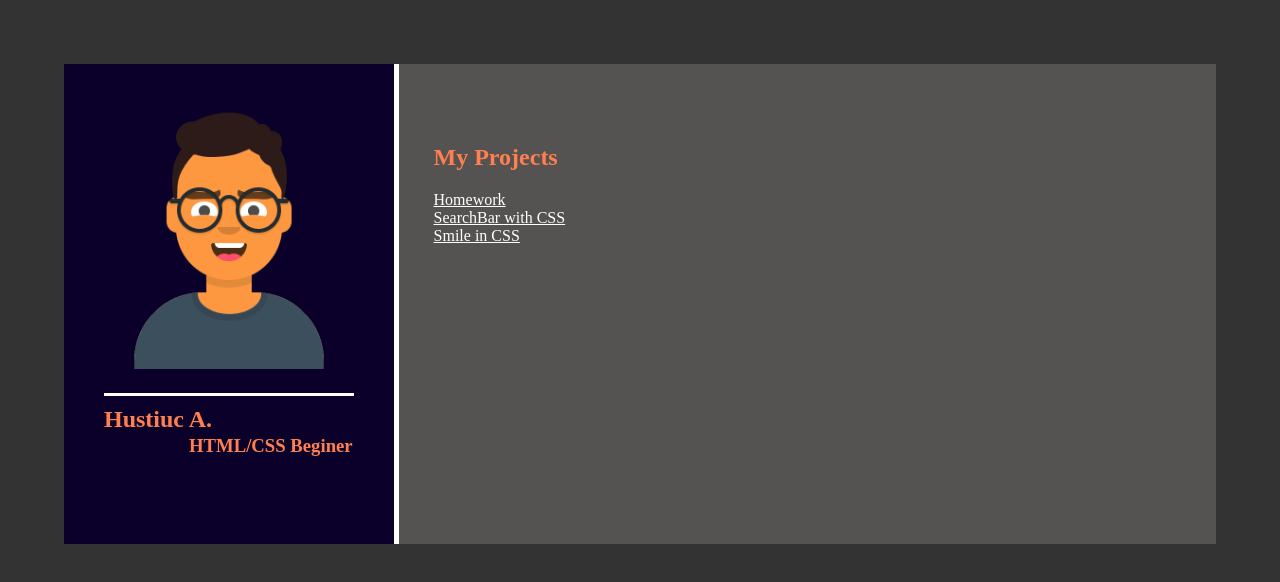
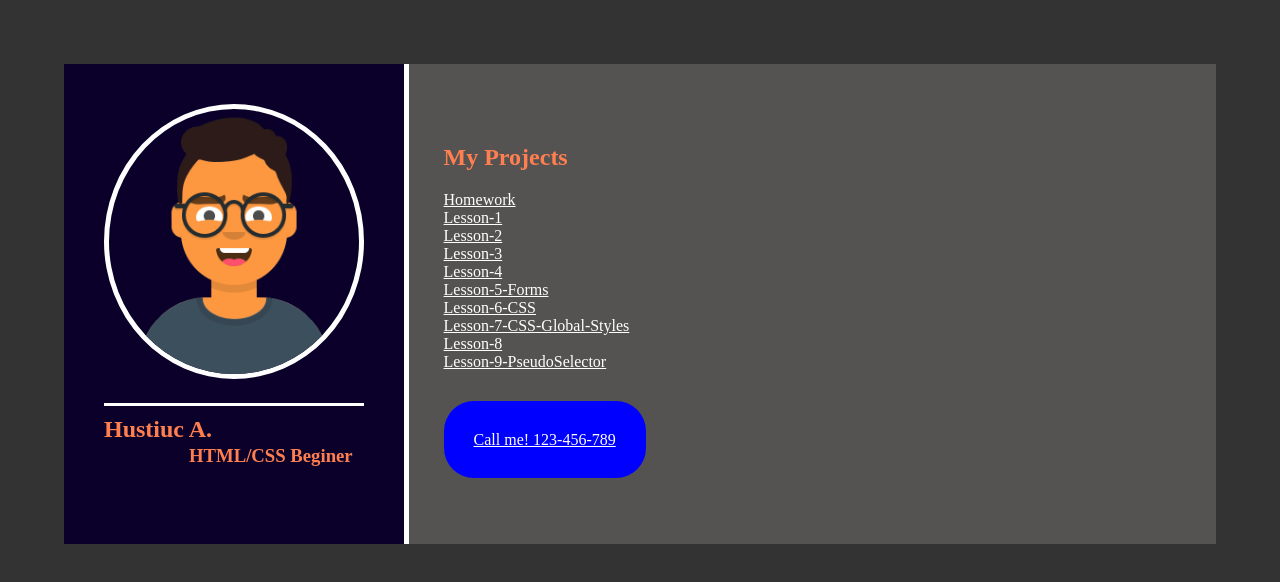
Before and after one commit to chusdum/chusdum.github.io, a plain HTML site: page index.html in a window 1280 px wide. Drawn offline with Linux system fonts and the light colour scheme.

Commit message:
Add files via upload

```diff
--- a/index.html
+++ b/index.html
@@ -49,13 +49,49 @@
         ul
         {
             list-style: none;
+            margin-bottom: 60px;
+        }
 
-        }
         a
         {
             color: white;
         }
         a:hover{color: rgb(74, 144, 209);}
+
+        /* css animation */
+        .avatar
+        {
+            border-radius: 50%;
+            border: 5px solid white;
+
+            animation: rot 1.5s;
+
+        }
+
+        /* @keyframes - stari/cadre ale unei animatii */
+
+            @keyframes rot {
+                from{transform: translateX(-10000px) rotate(0deg);}
+                to{transform: translateX(-0px)rotate(3600deg)}
+            }
+        .call
+        {
+            background-color:blue;
+            color: white;
+            border-radius:30px;
+            padding: 30px;
+        }
+        @keyframes pulse
+        {
+            from{background-color: blue;}
+            to {background-color: blueviolet;}
+        }
+
+        .call
+        {
+            animation: pulse 0.25s 5;
+            animation-delay: 1.5s;
+        }
     </style>
 
 </head>
@@ -63,7 +99,7 @@
 
     <main id="content">
         <div class="col_left">
-            <img src="images/avatar.png" alt="Hustiuc Andrei" width="250">
+            <img class="avatar" src="images/avatar.png" alt="Hustiuc Andrei" width="250">
             <h2 >Hustiuc A.</h2>
             <h3>HTML/CSS Beginer</h3>
         </div>
@@ -71,9 +107,17 @@
             <h2 class="no-border">My Projects</h2>
             <ul>
                 <li><a href="https://github.com/chusdum/Homework">Homework</a></li>
-                <li><a href="">SearchBar with CSS</a></li>
-                <li><a href="">Smile in CSS</a></li>
+                <li><a href="https://github.com/chusdum/Lesson-1">Lesson-1</a></li>
+                <li><a href="https://github.com/chusdum/Lesson-2">Lesson-2</a></li>
+                <li><a href="https://github.com/chusdum/Lesson-3">Lesson-3</a></li>
+                <li><a href="https://github.com/chusdum/Lesson-4">Lesson-4</a></li>
+                <li><a href="https://github.com/chusdum/Lesson-5-Forms">Lesson-5-Forms</a></li>
+                <li><a href="https://github.com/chusdum/Lesson-6-CSS">Lesson-6-CSS</a></li>
+                <li><a href="https://github.com/chusdum/Lesson-7-CSS-Global-Styles">Lesson-7-CSS-Global-Styles</a></li>
+                <li><a href="https://github.com/chusdum/Lesson-8">Lesson-8</a></li>
+                <li><a href="https://github.com/chusdum/Lesson-9-PseudoSelector">Lesson-9-PseudoSelector</a></li>
             </ul>
+            <p><a class="call" href="tel:+123456789">Call me! 123-456-789</a></p>
         </div>
     </main>
 
@@ -84,4 +128,5 @@
 <!--
     https://getavataaars.com/
     pentru ce folosim tag-ul main?
+    atom keymap
 -->
```
